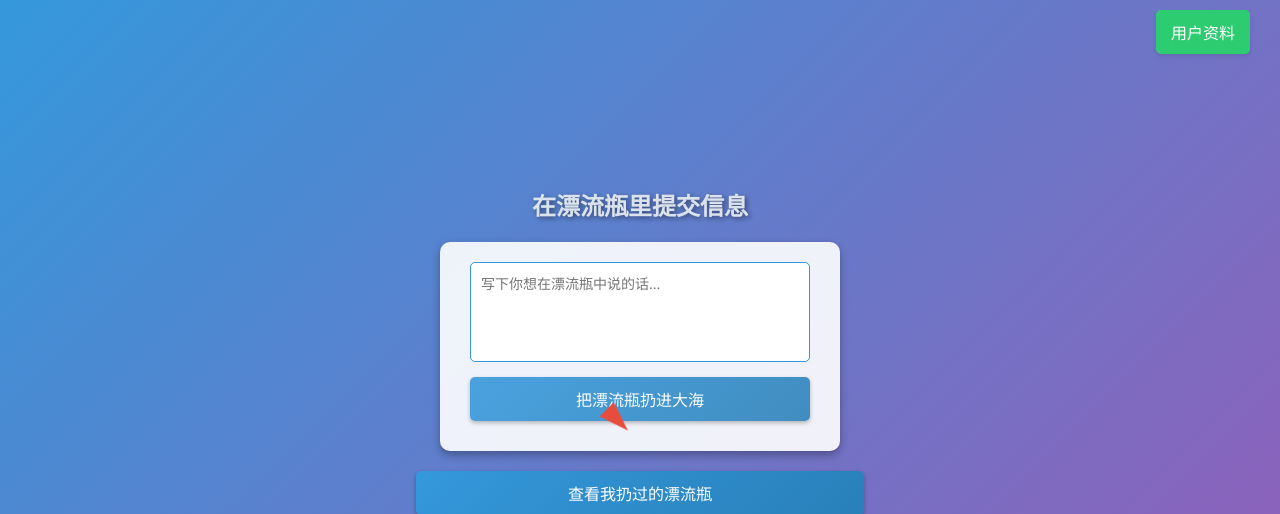
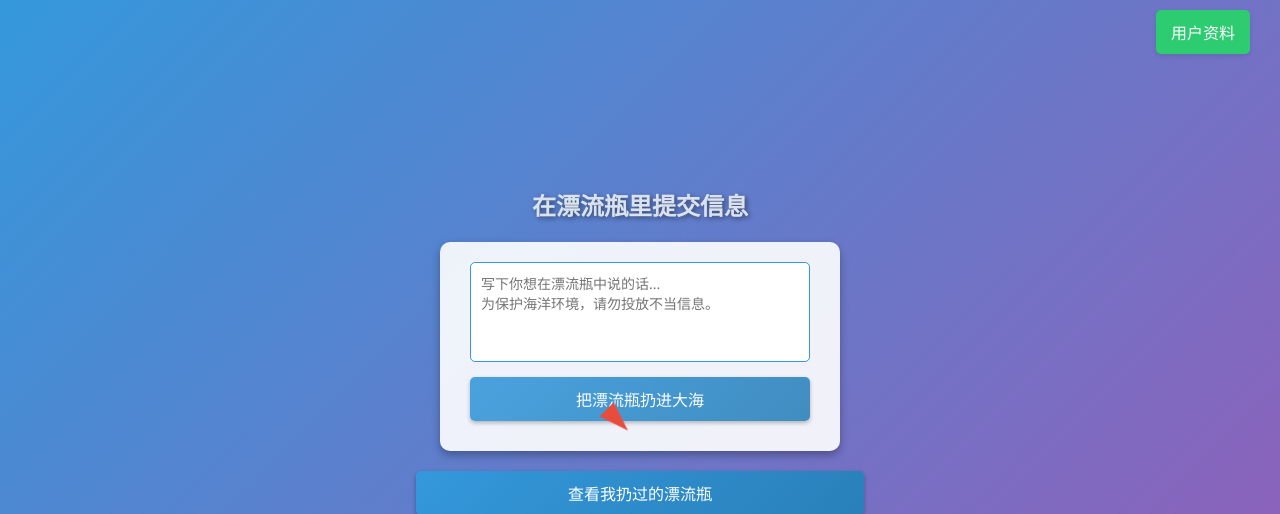
Before and after one commit to Xiaopei147/Drift-Bottle, a Flask app: page /submit_bottle in a window 1280 px wide. Shown: the top 514 px of the page. Run offline with Flask 3, Linux system fonts and the light colour scheme.

Commit message:
edit submit_bottle code

```diff
--- a/templates/submit_bottle.html
+++ b/templates/submit_bottle.html
@@ -215,7 +215,7 @@
     <a href="/user_profile" class="user-profile-btn">用户资料</a>
     <h2 class="cool-animation">在漂流瓶里提交信息</h2>
     <form id="messageForm" method="post">
-        <textarea name="message" id="messageInput" placeholder="写下你想在漂流瓶中说的话..." required></textarea>
+        <textarea name="message" id="messageInput" placeholder="写下你想在漂流瓶中说的话...&#10;为保护海洋环境，请勿投放不当信息。" required></textarea>
         <input type="submit" value="把漂流瓶扔进大海" id="submitButton" class="cool-animation">
         <p id="sendingMessage" class="cool-animation">正在发送消息...</p>
     </form>
```
